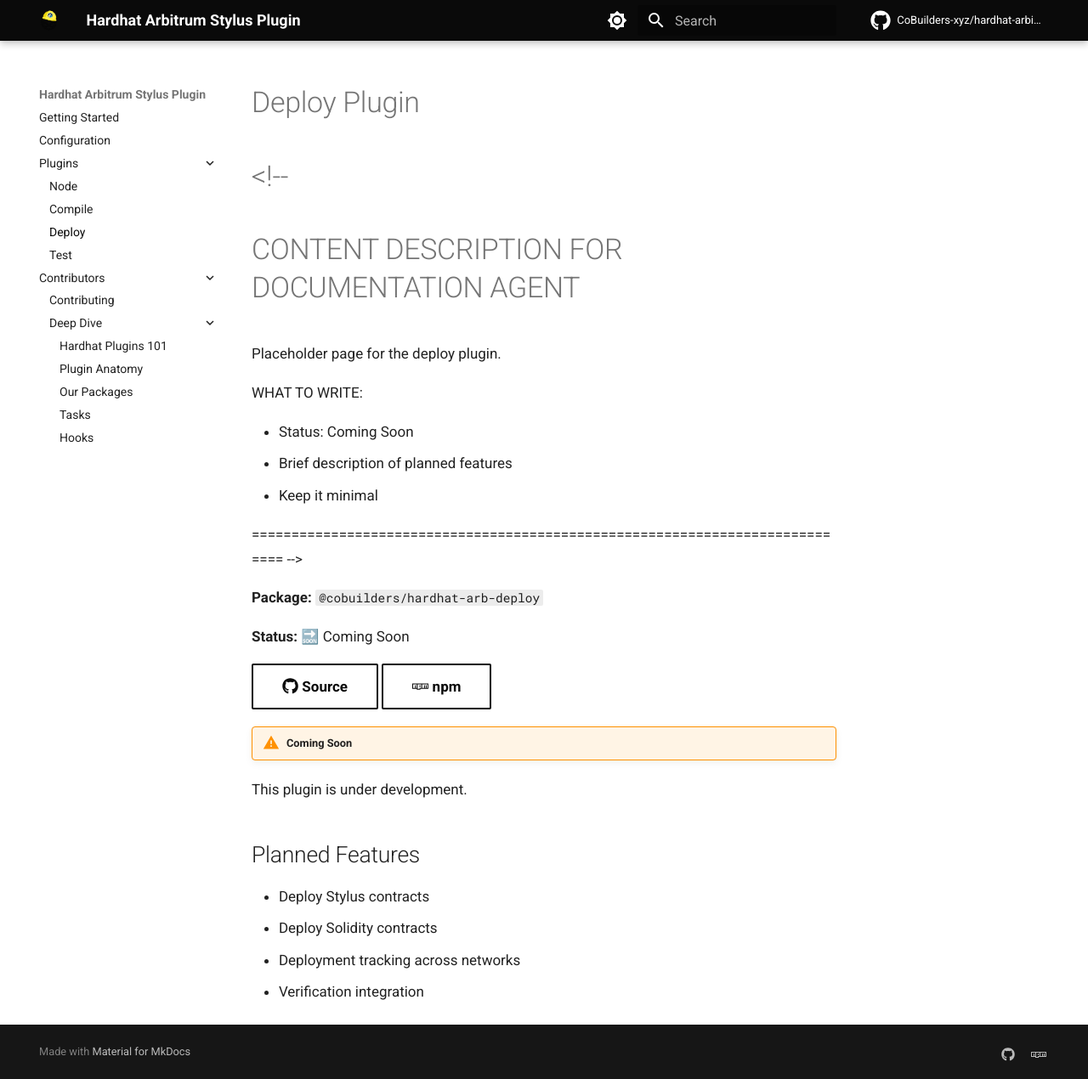
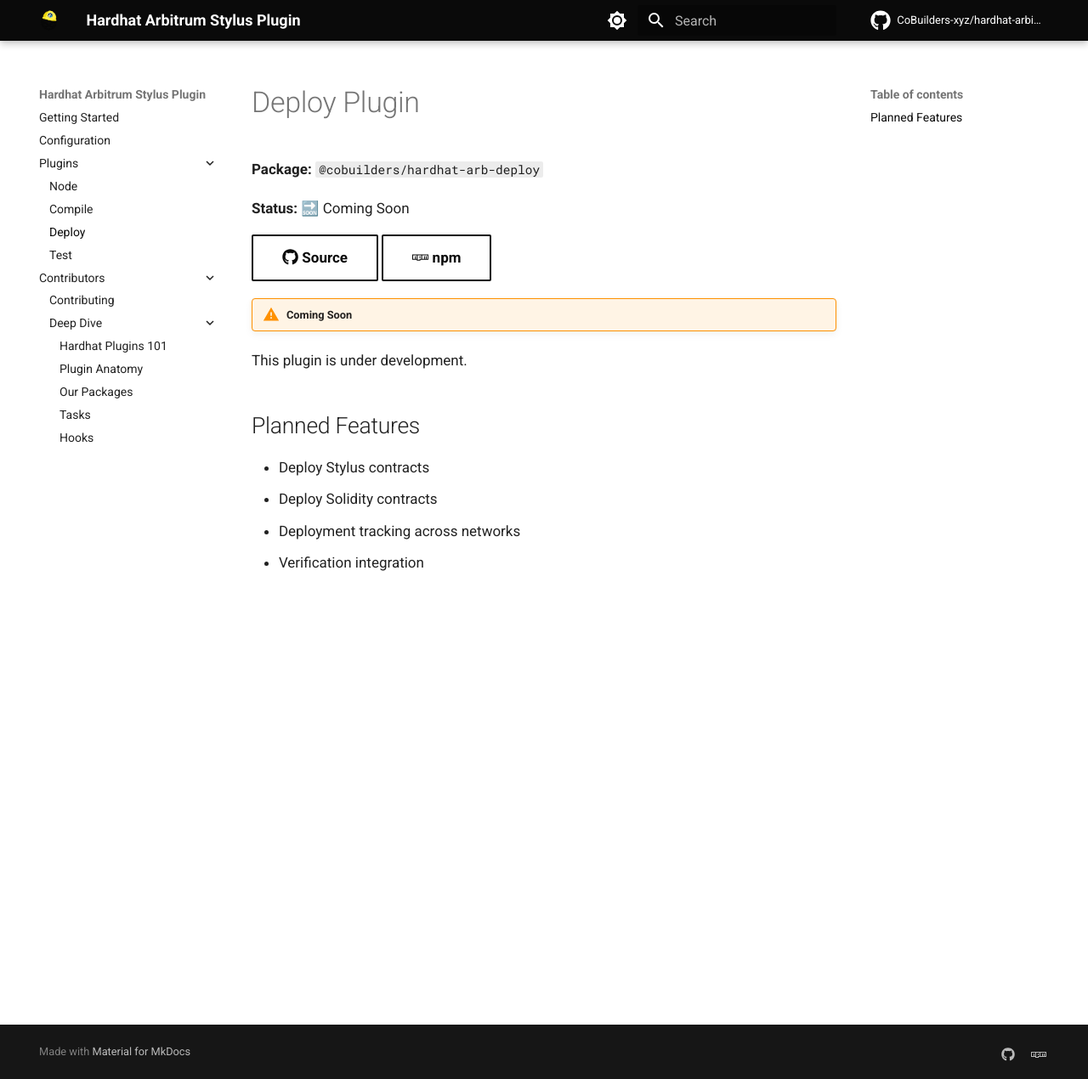
Before and after one commit to CoBuilders-xyz/hardhat-arbitrum-stylus, an MkDocs documentation site: the page built from docs/src/plugins/deploy.md, in a window 1280 px wide and 1270 px high. Shown: the whole window at 85% size. Built offline with MkDocs 1.6.1 and Material for MkDocs 9.7.7, drawn with Linux system fonts in a browser that asks for light colours; comment, search, counter and statistics services are not loaded.

Commit message:
Compile Docs

```diff
--- a/docs/src/plugins/deploy.md
+++ b/docs/src/plugins/deploy.md
@@ -1,19 +1,4 @@
 # Deploy Plugin
-
-# <!--
-
-# CONTENT DESCRIPTION FOR DOCUMENTATION AGENT
-
-Placeholder page for the deploy plugin.
-
-WHAT TO WRITE:
-
-- Status: Coming Soon
-- Brief description of planned features
-- Keep it minimal
-
-=============================================================================
--->
 
 **Package:** `@cobuilders/hardhat-arb-deploy`
 
```
Also changed, not shown: docs/src/contributors/contributing.md (+7 -2 lines), docs/src/guides/local-development.md (+2 -1 lines), docs/src/index.md (+6 -3 lines), docs/src/plugins/node.md (+6 -3 lines), docs/src/plugins/test.md (+2 -16 lines).
